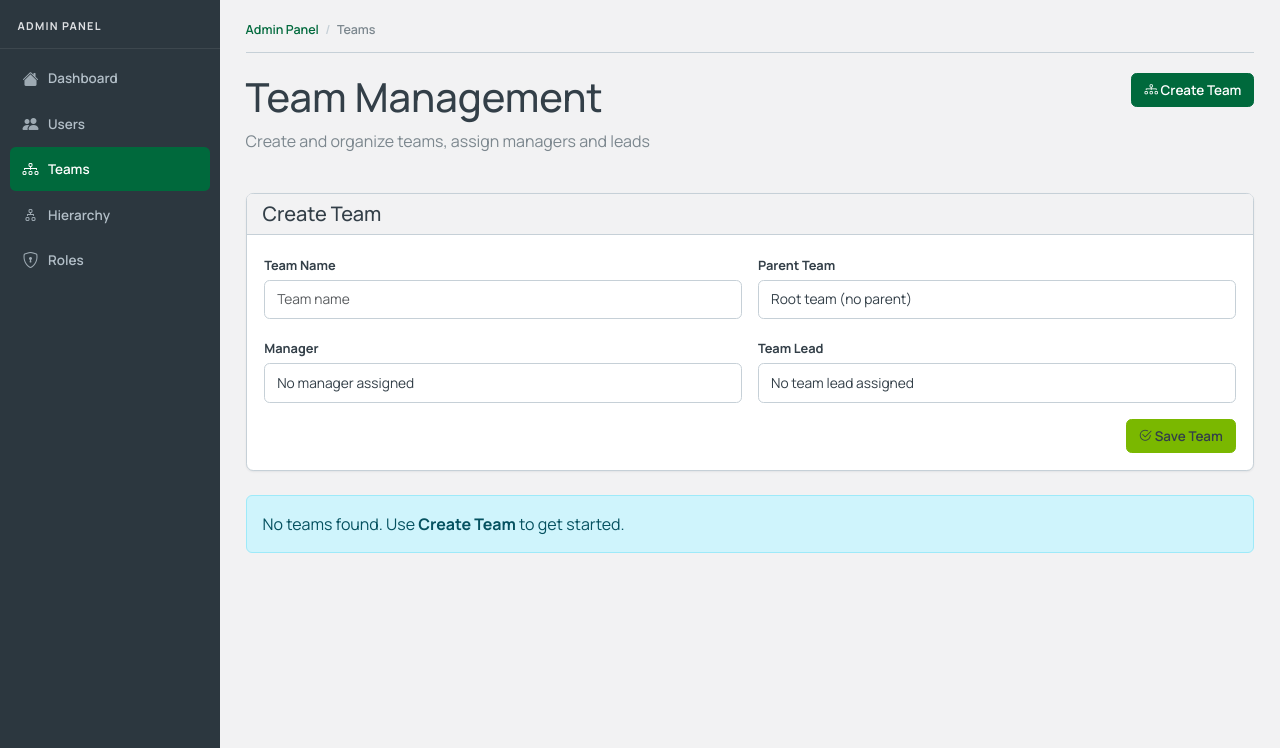
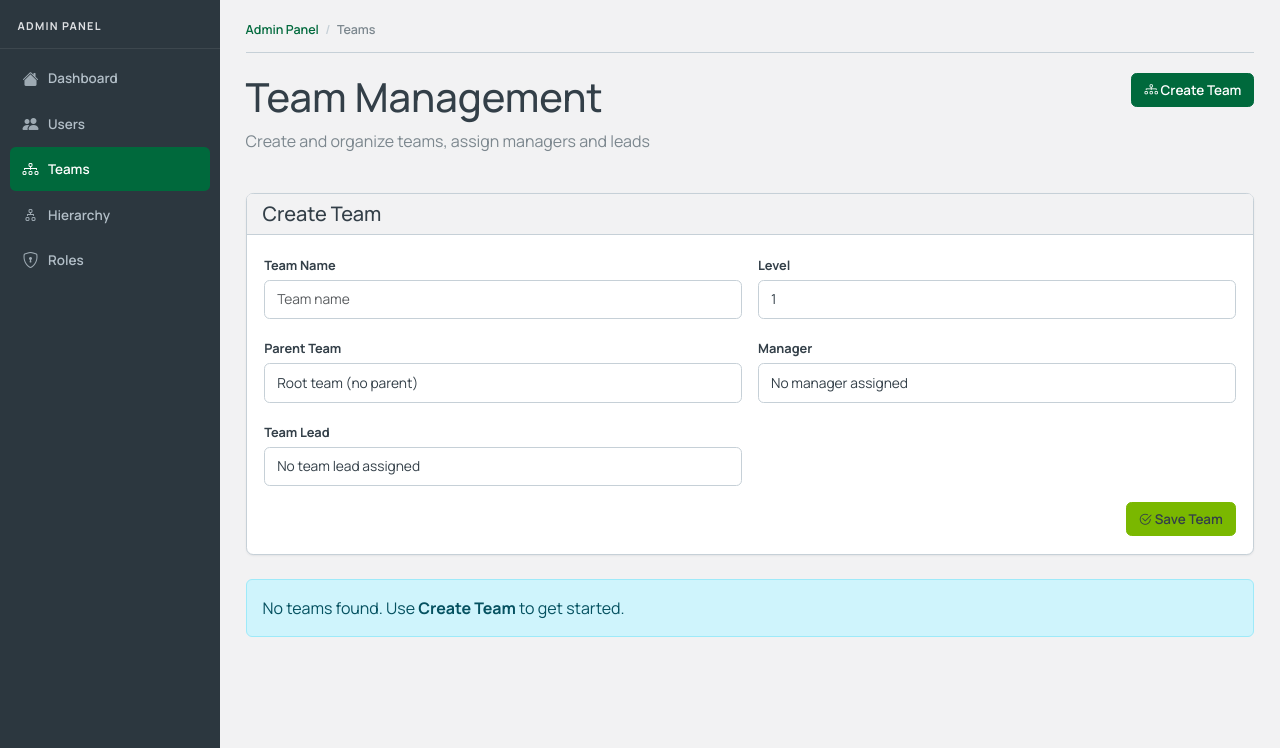
Before and after one commit to tuncnoyan/enerlytix, a Django app: page /panel/teams/ in a window 1280 px wide, after a click on "Create Team". Shown: the part 60-808 px from the top of the page. Run offline with Django 5.2, Linux system fonts and the light colour scheme; the visitor is signed in with stand-in values (Sample User, id 1); data comes from the database, SQL or seed files in the repository; data that the repository does not hold is empty; parts of the project's set-up code (start-up, migrations or seed data) failed here and were passed over.

Commit message:
team leveling added

```diff
--- a/django_app/sitesync/forms.py
+++ b/django_app/sitesync/forms.py
@@ -143,6 +143,17 @@ class TeamForm(forms.Form):
         }),
         help_text='Display name for the team'
     )
+    level = forms.IntegerField(
+        required=False,
+        min_value=1,
+        initial=1,
+        widget=forms.NumberInput(attrs={
+            'class': 'form-control',
+            'min': 1,
+            'step': 1,
+        }),
+        help_text='Hierarchy level (root teams should be level 1)'
+    )
     parent_team = forms.ModelChoiceField(
         queryset=Team.objects.all(),
         required=False,
@@ -166,15 +177,21 @@ class TeamForm(forms.Form):
     )
 
     def clean(self):
-        """Validate team hierarchy (prevent circular references)."""
+        """Validate team level alignment with parent selection."""
         cleaned_data = super().clean()
-        name = cleaned_data.get('name')
+        level = cleaned_data.get('level') or 1
         parent_team = cleaned_data.get('parent_team')
+        cleaned_data['level'] = level
 
-        if parent_team and name:
-            # Check if parent_team is a descendant of this team (would create circular ref)
-            # This requires self reference to be stored first, so we validate on save instead
-            pass
+        if parent_team:
+            expected_level = parent_team.level + 1
+            if level != expected_level:
+                self.add_error(
+                    'level',
+                    f'Level must be {expected_level} when parent team is "{parent_team.name}".'
+                )
+        elif level != 1:
+            self.add_error('level', 'Root teams must be level 1.')
 
         return cleaned_data
 
--- a/django_app/sitesync/models.py
+++ b/django_app/sitesync/models.py
@@ -606,6 +606,11 @@ class Team(models.Model):
         db_index=True,
         help_text="Display name for the team"
     )
+    level = models.PositiveIntegerField(
+        default=1,
+        db_index=True,
+        help_text="Hierarchy level (root teams are level 1, sub-teams increment by 1)"
+    )
     parent_team = models.ForeignKey(
         'self',
         on_delete=models.PROTECT,
--- a/django_app/sitesync/views.py
+++ b/django_app/sitesync/views.py
@@ -1293,6 +1293,7 @@ def team_detail_view(request, team_id):
 
     team_form = TeamForm(instance=team) if hasattr(TeamForm, 'Meta') else TeamForm(initial={
         'name': team.name,
+        'level': team.level,
         'parent_team': team.parent_team,
         'manager': team.manager,
         'team_lead': team.team_lead,
@@ -1321,6 +1322,18 @@ def team_detail_view(request, team_id):
 
             if sub_team.id == team.id:
                 messages.error(request, 'A team cannot be added as a sub-team of itself.')
+                return redirect('sitesync:team_detail', team_id=team.id)
+
+            if sub_team.parent_team_id == team.id:
+                messages.info(request, f"{sub_team.name} is already a sub-team of {team.name}.")
+                return redirect('sitesync:team_detail', team_id=team.id)
+
+            expected_level = team.level + 1
+            if sub_team.level != expected_level:
+                messages.error(
+                    request,
+                    f'Only level {expected_level} teams can be added under {team.name} (level {team.level}).'
+                )
                 return redirect('sitesync:team_detail', team_id=team.id)
 
             # Prevent circular hierarchy by blocking ancestor -> descendant reassignment.
@@ -1342,7 +1355,20 @@ def team_detail_view(request, team_id):
 
         team_form = TeamForm(request.POST)
         if team_form.is_valid():
+            selected_parent = team_form.cleaned_data.get('parent_team')
+
+            # Prevent assigning a team under one of its descendants.
+            if selected_parent and team.id in {ancestor.id for ancestor in selected_parent.get_parent_teams()}:
+                team_form.add_error('parent_team', 'Cannot set a descendant as parent team.')
+            elif team.sub_teams.exclude(level=team_form.cleaned_data['level'] + 1).exists():
+                team_form.add_error(
+                    'level',
+                    'This level is incompatible with current sub-team levels. Update sub-teams first.'
+                )
+
+        if team_form.is_valid():
             team.name = team_form.cleaned_data['name']
+            team.level = team_form.cleaned_data['level']
             team.parent_team = team_form.cleaned_data.get('parent_team')
             team.manager = team_form.cleaned_data.get('manager')
             team.team_lead = team_form.cleaned_data.get('team_lead')
@@ -1361,7 +1387,8 @@ def team_detail_view(request, team_id):
     assigned_user_ids = members.values_list('user_id', flat=True)
     assignable_users = get_user_model().objects.filter(is_active=True).exclude(id__in=assigned_user_ids).order_by('username')
     ancestor_ids = [parent.id for parent in team.get_parent_teams()]
-    sub_team_candidates = Team.objects.exclude(id=team.id).exclude(id__in=ancestor_ids).order_by('name')
+    expected_child_level = team.level + 1
+    sub_team_candidates = Team.objects.exclude(id=team.id).exclude(id__in=ancestor_ids).exclude(parent_team=team).filter(level=expected_child_level).order_by('name')
 
     context = {
         'team': team,
@@ -1611,13 +1638,22 @@ def admin_teams_view(request):
     from .forms import TeamForm
     from django.core.paginator import Paginator
 
-    team_form = TeamForm(initial={'parent_team': request.GET.get('parent_team')})
+    parent_team_id = request.GET.get('parent_team')
+    initial_data = {'parent_team': parent_team_id}
+    if parent_team_id:
+        try:
+            parent_team = Team.objects.get(id=parent_team_id)
+            initial_data['level'] = parent_team.level + 1
+        except Team.DoesNotExist:
+            initial_data['level'] = 1
+    team_form = TeamForm(initial=initial_data)
 
     if request.method == 'POST':
         team_form = TeamForm(request.POST)
         if team_form.is_valid():
             team = Team(
                 name=team_form.cleaned_data['name'],
+                level=team_form.cleaned_data['level'],
                 parent_team=team_form.cleaned_data.get('parent_team'),
                 manager=team_form.cleaned_data.get('manager'),
                 team_lead=team_form.cleaned_data.get('team_lead'),
--- a/django_app/templates/sitesync/panel_teams.html
+++ b/django_app/templates/sitesync/panel_teams.html
@@ -31,6 +31,13 @@
                         {{ team_form.name }}
                         {% if team_form.name.errors %}
                         <div class="text-danger small mt-1">{{ team_form.name.errors|striptags }}</div>
+                        {% endif %}
+                    </div>
+                    <div class="col-md-6">
+                        <label class="form-label" for="{{ team_form.level.id_for_label }}">Level</label>
+                        {{ team_form.level }}
+                        {% if team_form.level.errors %}
+                        <div class="text-danger small mt-1">{{ team_form.level.errors|striptags }}</div>
                         {% endif %}
                     </div>
                     <div class="col-md-6">
@@ -71,6 +78,7 @@
         <thead>
             <tr>
                 <th>Team Name</th>
+                <th>Level</th>
                 <th>Parent Team</th>
                 <th>Manager</th>
                 <th>Team Lead</th>
@@ -82,6 +90,7 @@
             {% for team in teams %}
             <tr>
                 <td><strong>{{ team.name }}</strong></td>
+                <td><span class="badge bg-secondary">L{{ team.level }}</span></td>
                 <td>{{ team.parent_team.name|default:"—" }}</td>
                 <td>{{ team.manager.get_full_name|default:"—" }}</td>
                 <td>{{ team.team_lead.get_full_name|default:"—" }}</td>
```
Also changed, not shown: django_app/templates/sitesync/team_detail.html (+9 -2 lines), django_app/sitesync/migrations/0016_team_level.py (added).
